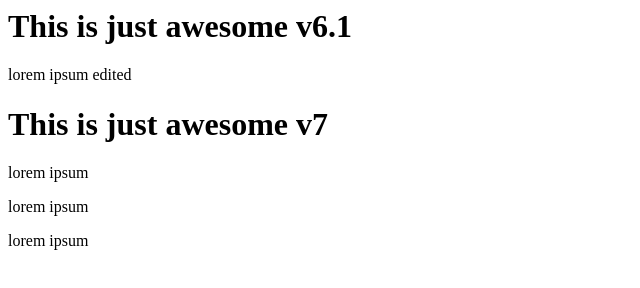
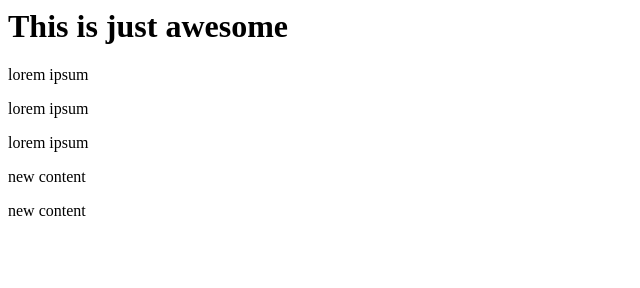
Before and after one commit to tahonen/gitflow-container-action, a plain HTML site: page index.html in a window 1280 px wide. Shown: the whole page, without its empty margins (0-640 px from the left). Drawn offline with Linux system fonts and the light colour scheme.

Commit message:
add new content

```diff
--- a/index.html
+++ b/index.html
@@ -3,11 +3,11 @@
     <title>Foobar</title>
 </head>
 <body>
-<h1>This is just awesome v6.1</h1>
-<p>lorem ipsum edited</p>
-<h1>This is just awesome v7</h1>
+<h1>This is just awesome</h1>
 <p>lorem ipsum</p>
 <p>lorem ipsum</p>
 <p>lorem ipsum</p>
+<p>new content</p>
+<p>new content</p>
 </body>
 </html>
```
